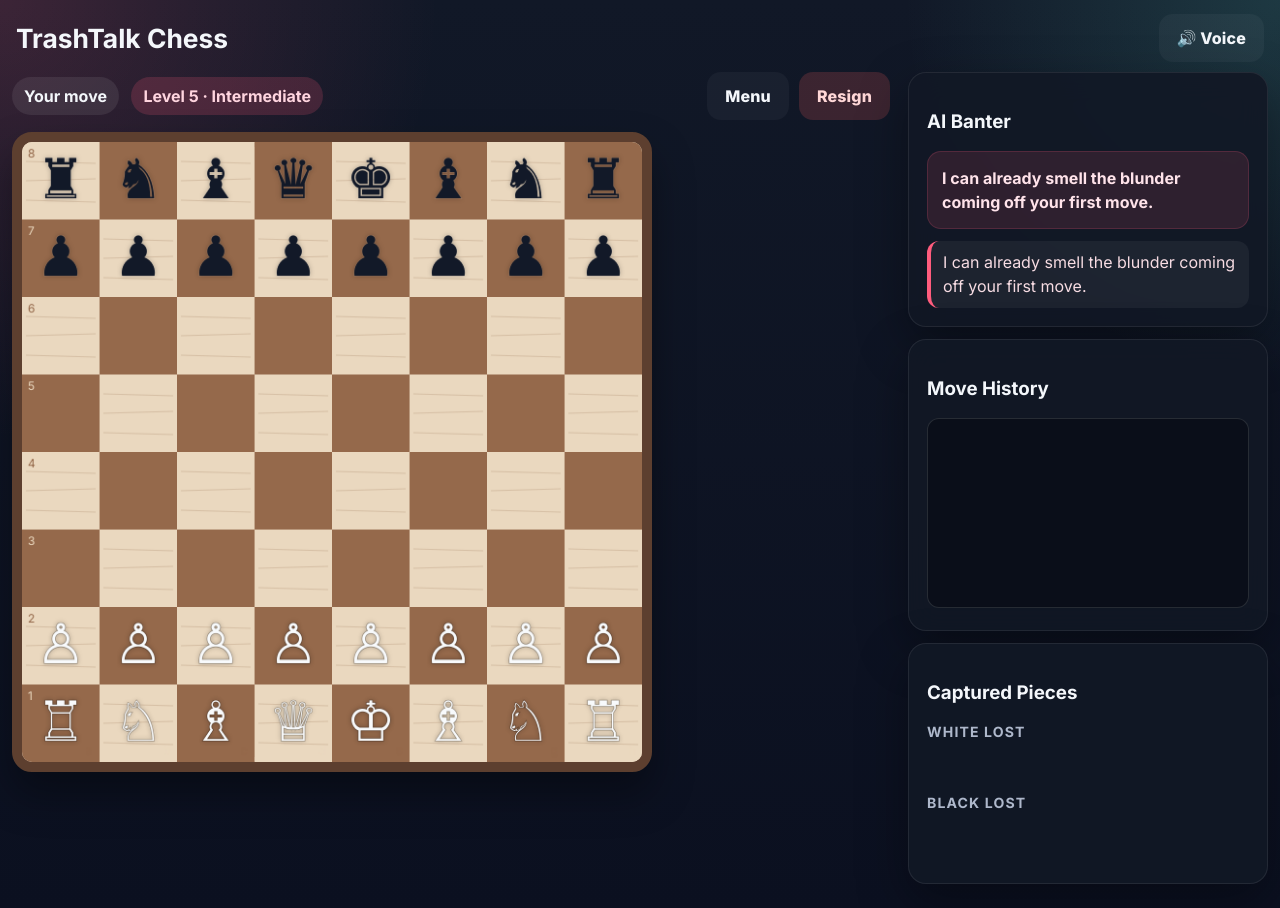
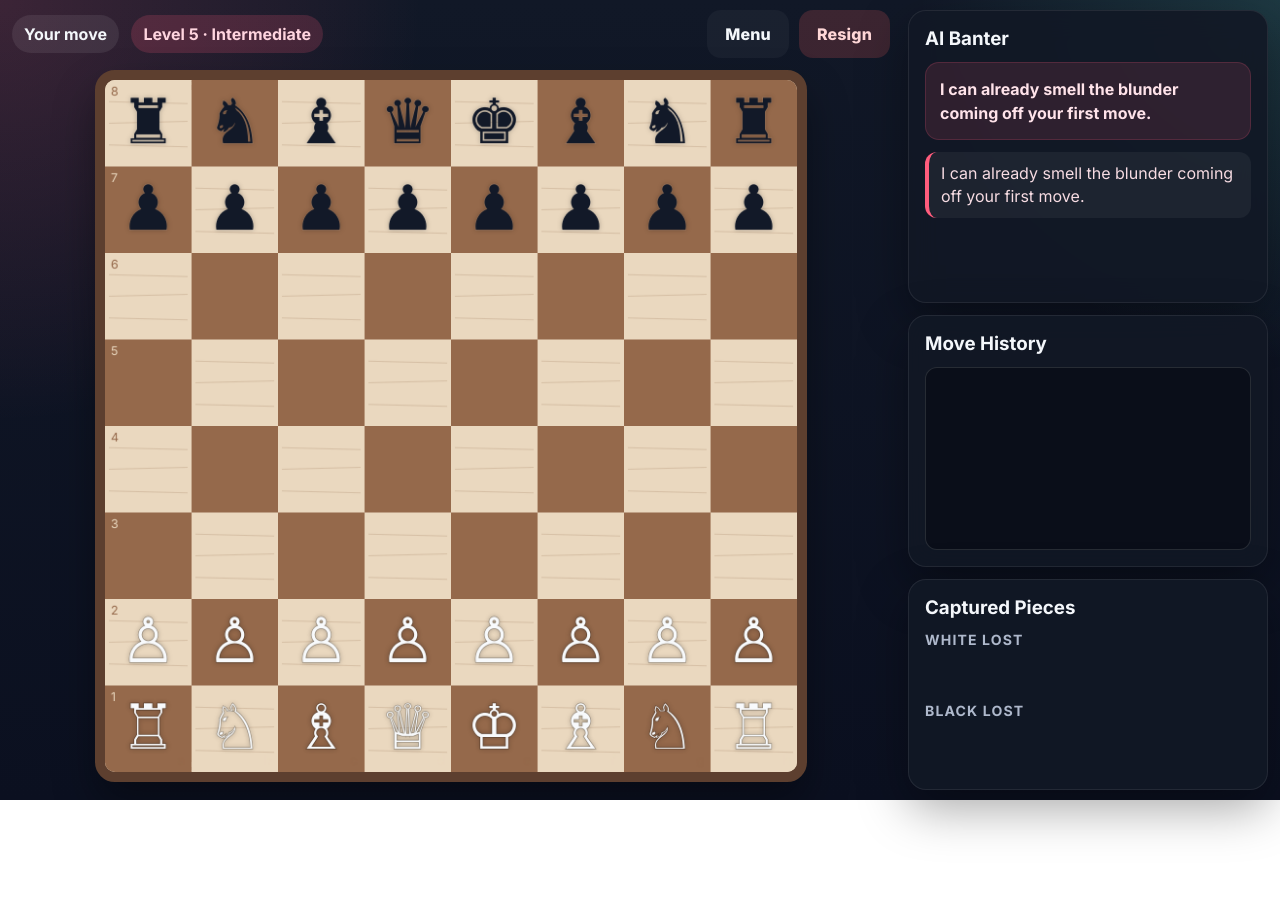
Before and after one commit to embomb701/trashtalk-chess, a plain HTML site: page index.html in a window 1280 px wide. Both pictures are taken after a click on the button "Play". After the commit the page ends 800 px from the top, so only its background shows below. Drawn offline with Linux system fonts and the light colour scheme.

Commit message:
Optimize game layout for one viewport

```diff
--- a/style.css
+++ b/style.css
@@ -34,10 +34,17 @@ button { cursor: pointer; }
   padding: 18px 0 24px;
 }
 
-body.game-active .app-shell { padding-top: 8px; }
-body.game-active .top-chrome { padding-bottom: 10px; }
-body.game-active .top-chrome h1 { font-size: 1.65rem; }
-body.game-active .top-chrome .eyebrow { display: none; }
+body.game-active {
+  height: 100dvh;
+  overflow: hidden;
+}
+body.game-active .app-shell {
+  height: 100dvh;
+  padding: 10px 0;
+}
+body.game-active .top-chrome { display: none; }
+body.game-active main,
+body.game-active #screen-game { height: 100%; }
 
 .top-chrome {
   display: flex;
@@ -256,13 +263,20 @@ input[type="range"] { padding: 0; }
   grid-template-columns: minmax(0, 1fr) 360px;
   gap: 18px;
 }
-.game-main { min-width: 0; }
+body.game-active .game-layout { height: 100%; }
+.game-main {
+  min-width: 0;
+  display: flex;
+  flex-direction: column;
+  align-items: center;
+}
 .game-bar {
   display: flex;
   justify-content: space-between;
   align-items: center;
   gap: 12px;
   margin-bottom: 12px;
+  width: 100%;
 }
 .game-bar-actions {
   display: flex;
@@ -282,7 +296,7 @@ input[type="range"] { padding: 0; }
 }
 .board-wrap {
   position: relative;
-  width: min(100%, 860px, calc(100dvh - 160px));
+  width: min(100%, 860px, calc(100dvh - 82px));
   aspect-ratio: 1;
 }
 #board {
@@ -331,10 +345,21 @@ input[type="range"] { padding: 0; }
 
 .sidebar {
   display: grid;
+  grid-template-rows: minmax(0, 1.05fr) minmax(0, 0.9fr) auto;
   gap: 12px;
+  min-height: 0;
 }
-.sidebar-panel { padding: 18px; }
-.compact-panel { min-height: 0; }
+.sidebar-panel {
+  min-height: 0;
+  padding: 16px;
+  overflow: hidden;
+}
+.sidebar-panel h3 { margin: 0 0 12px; }
+.sidebar-panel:first-child,
+.compact-panel {
+  display: flex;
+  flex-direction: column;
+}
 .banter-lead {
   background: rgba(255,92,125,0.12);
   border: 1px solid rgba(255,92,125,0.18);
@@ -348,7 +373,7 @@ input[type="range"] { padding: 0; }
 .banter-log {
   display: grid;
   gap: 10px;
-  max-height: 290px;
+  min-height: 0;
   overflow: auto;
 }
 .banter-entry {
@@ -360,7 +385,9 @@ input[type="range"] { padding: 0; }
   line-height: 1.45;
 }
 textarea#moveHistory {
-  min-height: 190px;
+  width: 100%;
+  min-height: 0;
+  flex: 1;
   resize: none;
   font-family: "JetBrains Mono", monospace;
   line-height: 1.5;
@@ -413,7 +440,6 @@ textarea#moveHistory {
 }
 
 @media (max-width: 1100px) {
-  .game-layout,
   .hero-card,
   .unlock-columns,
   .settings-grid,
@@ -422,6 +448,18 @@ textarea#moveHistory {
     grid-template-columns: 1fr;
   }
   .board-wrap { width: 100%; }
+}
+
+@media (max-width: 820px) {
+  body.game-active { height: auto; overflow: auto; }
+  body.game-active .app-shell { height: auto; padding-top: 8px; }
+  body.game-active .top-chrome { display: flex; }
+  body.game-active main,
+  body.game-active #screen-game { height: auto; }
+  .game-layout { grid-template-columns: 1fr; }
+  .sidebar { grid-template-rows: auto; }
+  .banter-log { max-height: 240px; }
+  textarea#moveHistory { min-height: 150px; }
 }
 
 @media (max-width: 720px) {
```
